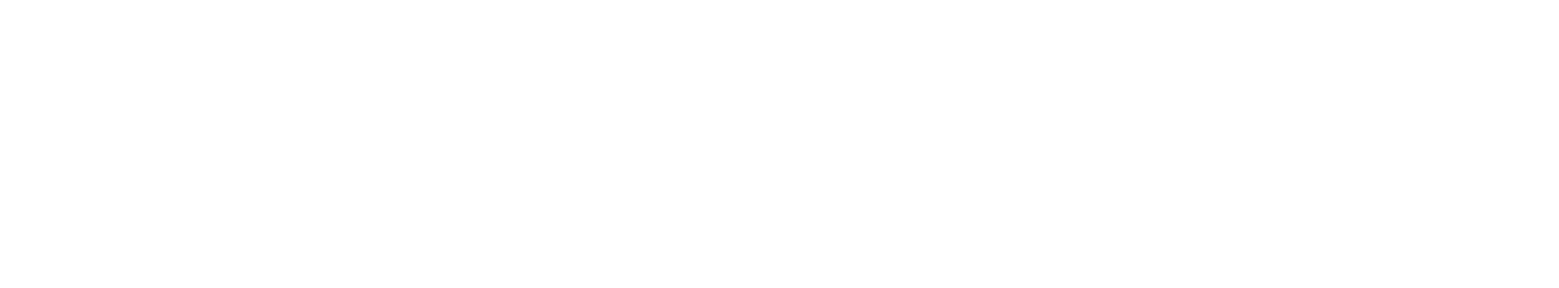
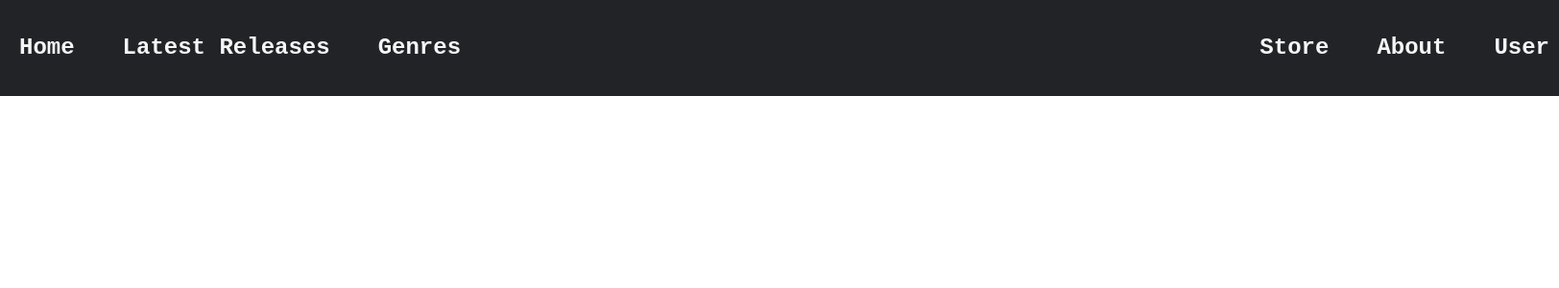
Before and after one commit to Shreyash-Adhikari1/MangaTron-React, a React (Vite) app in the folder mangatronFrontend/: page /genre in a window 1280 px wide. Before the commit this address had no page. Shown: the top 300 px of the page at 96% size, 1624 px wide, since content can reach past the window. Built offline with nearby package versions, Linux system fonts and the light colour scheme.

Commit message:
Layouts Created || Style Sheets Updated || API added

```diff
--- a/mangatronFrontend/src/App.jsx
+++ b/mangatronFrontend/src/App.jsx
@@ -4,6 +4,9 @@ import { BrowserRouter as Router, Routes, Route } from "react-router-dom";
 const Login = lazy(() => import("./components/public/Login.jsx"));
 const Registration = lazy(() => import("./components/public/Registration.jsx"));
 const Home = lazy(()=> import('./components/public/Home.jsx'));
+const Store = lazy(()=> import('./components/public/Store.jsx'));
+const LatestReleases = lazy(()=> import('./components/public/LatestReleases.jsx'));
+const Genres = lazy(()=> import('./components/public/Genres.jsx'))
 
 function App() {
   return (
@@ -13,6 +16,9 @@ function App() {
           <Route path="/" element={<Login />} />
           <Route path="/register" element={<Registration />} />
           <Route path="/home" element={<Home/>} />
+          <Route path="/store" element={<Store/>}/>
+          <Route path="/latest" element={<LatestReleases/>}/>
+          <Route path="/genre" element={<Genres/>}/>
         </Routes>
       </Suspense>
     </Router>
--- /dev/null
+++ b/mangatronFrontend/src/components/public/Genres.jsx
@@ -0,0 +1,33 @@
+import React from 'react'
+import {
+    GenreContainer,
+    NavFrame,
+    NavItemsFrame,
+    NavFrameRight,
+    NavItems
+ } from '../../styles/GenreStyles'
+ import { Link } from 'react-router-dom'
+export default function Genres() {
+  return (
+    <GenreContainer>
+        {/* Navigation Pane */}
+      <NavFrame>
+        <NavItemsFrame>
+          <Link to='/home'> <NavItems>Home</NavItems>  </Link>
+
+          <Link to='/latest'> <NavItems>Latest Releases</NavItems> </Link>
+
+          <Link to='/genre'> <NavItems>Genres</NavItems> </Link>
+        </NavItemsFrame>
+
+
+        <NavFrameRight>
+          <Link to='/store'> <NavItems>Store</NavItems> </Link>
+
+          <NavItems>About</NavItems>
+          <NavItems>User</NavItems>
+        </NavFrameRight>
+      </NavFrame>
+    </GenreContainer>
+  )
+}
--- a/mangatronFrontend/src/components/public/Home.jsx
+++ b/mangatronFrontend/src/components/public/Home.jsx
@@ -42,6 +42,7 @@ import opm from '../../../public/assets/mangaImages/opm.jpeg'
 import dad from '../../../public/assets/mangaImages/dad.jpg'
 import out from '../../../public/assets/mangaImages/out.jpg'
 import homunculus from '../../../public/assets/mangaImages/homunculus.jpeg'
+import { Link } from 'react-router-dom';
 
 export default function Home() {
   const [selectedUrl, setSelectedUrl] = useState(null);
@@ -77,12 +78,15 @@ export default function Home() {
       {/* Navigation Pane */}
       <NavFrame>
         <NavItemsFrame>
-          <NavItems>Home</NavItems>
-          <NavItems>Latest Releases</NavItems>
-          <NavItems>Genres</NavItems>
+          <Link to='/home'> <NavItems>Home</NavItems>  </Link>
+
+          <Link to='/latest'> <NavItems>Latest Releases</NavItems> </Link>
+
+          <Link to='/genre'> <NavItems>Genres</NavItems> </Link>
         </NavItemsFrame>
         <NavFrameRight>
-          <NavItems>Store</NavItems>
+          <Link to='/store'> <NavItems>Store</NavItems> </Link>
+
           <NavItems>About</NavItems>
           <NavItems>User</NavItems>
         </NavFrameRight>
--- /dev/null
+++ b/mangatronFrontend/src/components/public/LatestReleases.jsx
@@ -0,0 +1,34 @@
+import React from 'react'
+import {
+    LatestContainer,
+    NavFrame,
+    NavFrameRight,
+    NavItemsFrame,
+    NavItems
+ } from '../../styles/LatestReleasesStyle'
+ import { Link } from 'react-router-dom'
+
+export default function LatestReleases() {
+  return (
+    <LatestContainer>
+         {/* Navigation Pane */}
+      <NavFrame>
+        <NavItemsFrame>
+            <Link to='/home'> <NavItems>Home</NavItems>  </Link>
+
+            <Link to='/latest'> <NavItems>Latest Releases</NavItems> </Link>
+
+            <Link to='/genre'> <NavItems>Genres</NavItems> </Link>
+        </NavItemsFrame>
+
+
+        <NavFrameRight>
+          <Link to='/store'> <NavItems>Store</NavItems> </Link>
+
+          <NavItems>About</NavItems>
+          <NavItems>User</NavItems>
+        </NavFrameRight>
+      </NavFrame>
+    </LatestContainer>
+  )
+}
--- /dev/null
+++ b/mangatronFrontend/src/components/public/Store.jsx
@@ -0,0 +1,31 @@
+import React from 'react'
+import {
+    StoreContainer,
+    NavFrame,
+    NavItemsFrame,
+    NavFrameRight,
+    NavItems
+}from '../../styles/StoreStyle.js'
+import { Link } from 'react-router-dom'
+export default function Store() {
+  return (
+    <StoreContainer>
+        <NavFrame>
+                <NavItemsFrame>
+                    <Link to='/home'> <NavItems>Home</NavItems>  </Link>
+
+                    <Link to='/latest'> <NavItems>Latest Releases</NavItems> </Link>
+
+                    <Link to='/genre'> <NavItems>Genres</NavItems> </Link>
+                </NavItemsFrame>
+
+                <NavFrameRight>
+                  <Link to='/store'> <NavItems>Store</NavItems> </Link>
+                  <NavItems>About</NavItems>
+                  <NavItems>User</NavItems>
+                </NavFrameRight>
+
+              </NavFrame>
+    </StoreContainer>
+  )
+}
--- /dev/null
+++ b/mangatronFrontend/src/styles/GenreStyles.js
@@ -0,0 +1,53 @@
+import styled from "styled-components";
+
+export const GenreContainer=styled.div`
+    display: flex;
+    height: 100vh;
+    width: 203vh;
+    flex-direction: column;
+`;
+
+// Navigation Bar
+export const NavFrame = styled.div`
+   display: flex;
+   justify-content: space-between;
+   align-items: center;
+   height: 100px;
+   width: 203vh;
+   background-color: #222327; /* Darker shade for contrast */
+`;
+
+export const NavItemsFrame = styled.div`
+   display: grid;
+   grid-template-columns: repeat(3, auto);
+   gap: 50px;
+   align-items: center;
+   margin-left: 20px;
+`;
+
+export const NavFrameRight = styled.div`
+   display: grid;
+   grid-template-columns: repeat(3, auto);
+   gap: 50px;
+   align-items: center;
+   margin-right: 10px;
+`;
+
+// Navigation Items with Hover & Click Effects
+export const NavItems = styled.p`
+   font-size: 24px;
+   font-family: 'Inconsolata', monospace;
+   font-weight: 600;
+   color: #f5f5f5; /* Light gray for better readability */
+   text-align: center;
+   cursor: pointer;
+   transition: color 0.3s ease-in-out;
+
+   &:hover {
+      color: #ffcc00; /* Gold color on hover */
+   }
+
+   &:active {
+      color: #ffcc00;
+   }
+`;
--- /dev/null
+++ b/mangatronFrontend/src/styles/LatestReleasesStyle.js
@@ -0,0 +1,52 @@
+import styled from "styled-components";
+export const LatestContainer=styled.div`
+    display: flex;
+    height: 100vh;
+    width: 203vh;
+    flex-direction: column;
+`;
+
+// Navigation Bar
+export const NavFrame = styled.div`
+   display: flex;
+   justify-content: space-between;
+   align-items: center;
+   height: 100px;
+   width: 203vh;
+   background-color: #222327; /* Darker shade for contrast */
+`;
+
+export const NavItemsFrame = styled.div`
+   display: grid;
+   grid-template-columns: repeat(3, auto);
+   gap: 50px;
+   align-items: center;
+   margin-left: 20px;
+`;
+
+export const NavFrameRight = styled.div`
+   display: grid;
+   grid-template-columns: repeat(3, auto);
+   gap: 50px;
+   align-items: center;
+   margin-right: 10px;
+`;
+
+// Navigation Items with Hover & Click Effects
+export const NavItems = styled.p`
+   font-size: 24px;
+   font-family: 'Inconsolata', monospace;
+   font-weight: 600;
+   color: #f5f5f5; /* Light gray for better readability */
+   text-align: center;
+   cursor: pointer;
+   transition: color 0.3s ease-in-out;
+
+   &:hover {
+      color: #ffcc00; /* Gold color on hover */
+   }
+
+   &:active {
+      color: #ffcc00;
+   }
+`;
--- /dev/null
+++ b/mangatronFrontend/src/styles/StoreStyle.js
@@ -0,0 +1,53 @@
+import styled from "styled-components";
+
+export const StoreContainer=styled.div`
+    display: flex;
+    height: 100vh;
+    width: 203vh;
+    flex-direction: column;
+`;
+
+// Navigation Bar
+export const NavFrame = styled.div`
+   display: flex;
+   justify-content: space-between;
+   align-items: center;
+   height: 100px;
+   width: 203vh;
+   background-color: #222327; /* Darker shade for contrast */
+`;
+
+export const NavItemsFrame = styled.div`
+   display: grid;
+   grid-template-columns: repeat(3, auto);
+   gap: 50px;
+   align-items: center;
+   margin-left: 20px;
+`;
+
+export const NavFrameRight = styled.div`
+   display: grid;
+   grid-template-columns: repeat(3, auto);
+   gap: 50px;
+   align-items: center;
+   margin-right: 10px;
+`;
+
+// Navigation Items with Hover & Click Effects
+export const NavItems = styled.p`
+   font-size: 24px;
+   font-family: 'Inconsolata', monospace;
+   font-weight: 600;
+   color: #f5f5f5; /* Light gray for better readability */
+   text-align: center;
+   cursor: pointer;
+   transition: color 0.3s ease-in-out;
+
+   &:hover {
+      color: #ffcc00; /* Gold color on hover */
+   }
+
+   &:active {
+      color: #ffcc00;
+   }
+`;
```
Also changed, not shown: mangatronFrontend/src/apis/api.jsx (added).
